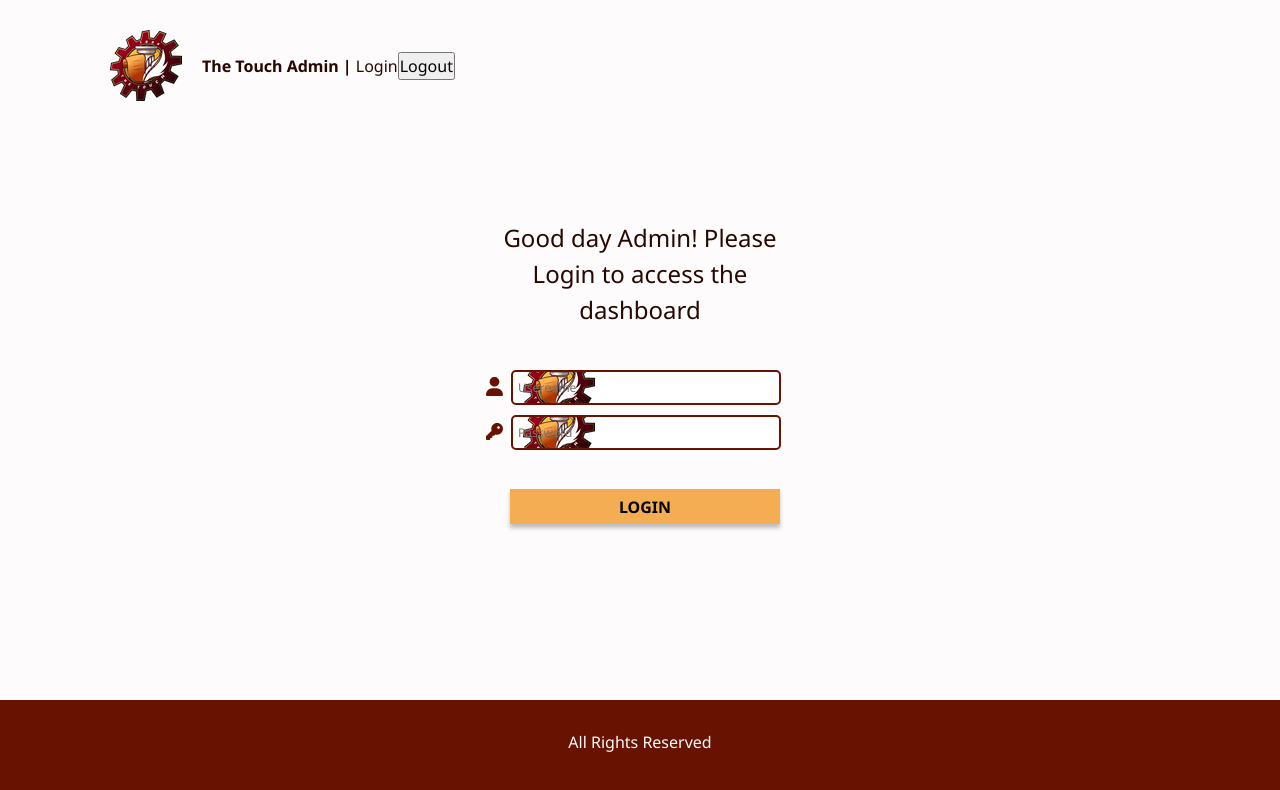
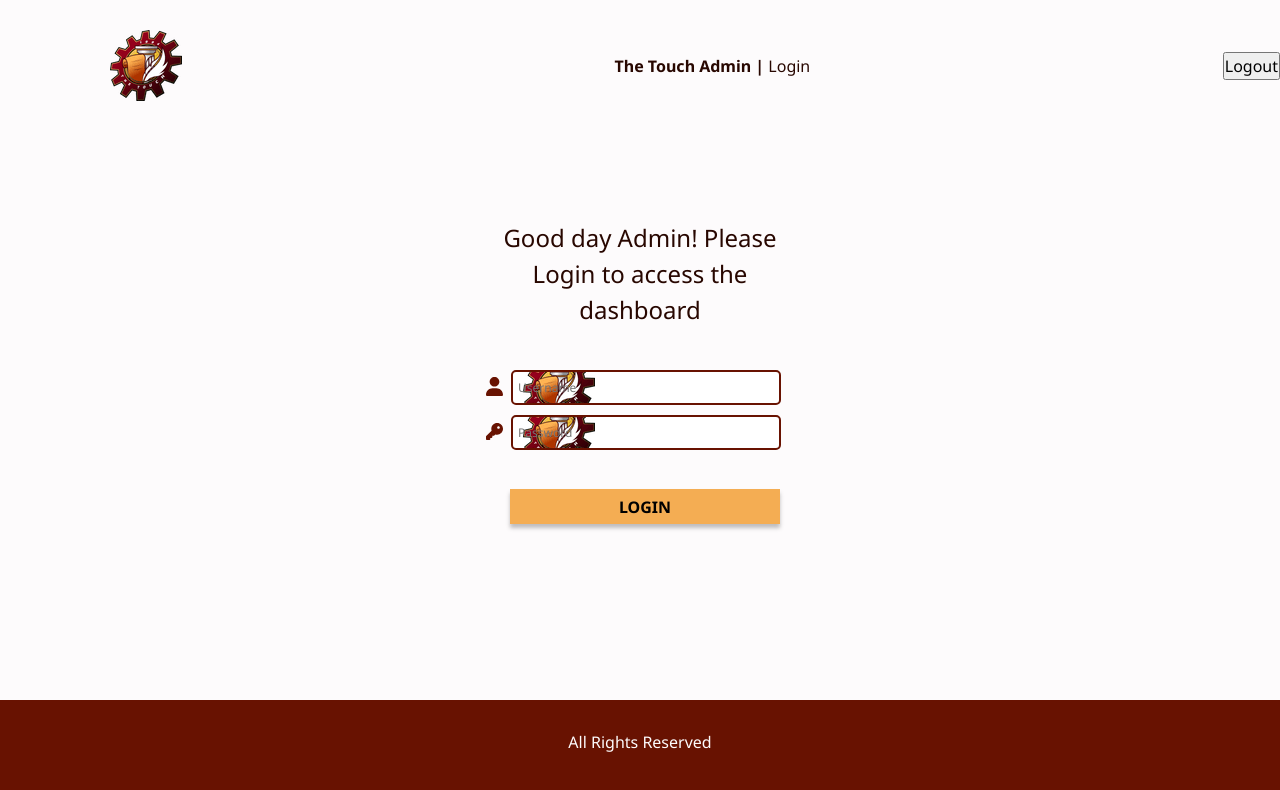
Before and after one commit to chrisg25/thetouch-v2, a React (Vite) app in the folder admin-client/: page /login in a window 1280 px wide. Shown: the top 790 px of the page. Built offline with nearby package versions, Linux system fonts and the light colour scheme; no server answers.

Commit message:
removed inline styles and moved to style file

```diff
--- a/admin-client/src/components/layout/Header.tsx
+++ b/admin-client/src/components/layout/Header.tsx
@@ -25,10 +25,7 @@ const Header = () => {
     ) : null;
 
   return (
-    <header
-      className="header"
-      style={{ display: "flex", alignItems: "center" }}
-    >
+    <header className="header">
       {headerLogo}
       <h1 className="header__title">
         The Touch Admin |{" "}
--- a/admin-client/src/styles/components/_header.scss
+++ b/admin-client/src/styles/components/_header.scss
@@ -6,6 +6,9 @@
   top: 0;
   left: 0;
   right: 0;
+  display: flex;
+  justify-content: space-between;
+  align-items: center;
   background-color: $white-100;
 
   &__title {
```
